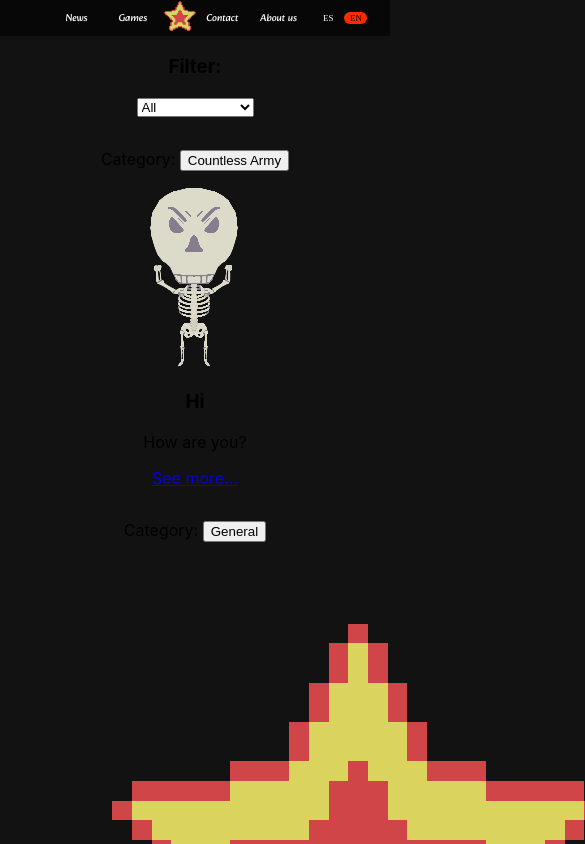
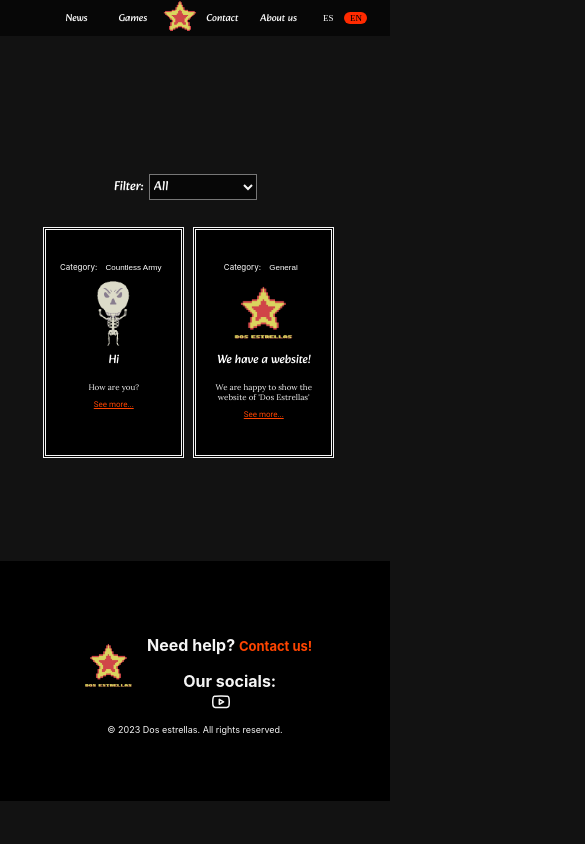
Before and after one commit to REVelazquez/Dos-estrellas, a React (Create React App) app in the folder client/: page /news in a window 390 px wide. Shown: the top 844 px of the page, 585 px wide, since content can reach past the window. Built offline with nearby package versions, Linux system fonts and the light colour scheme; some icons are missing.

Commit message:
Page news first responsive styles

```diff
--- a/client/src/components/extras/Footer/Footer.module.css
+++ b/client/src/components/extras/Footer/Footer.module.css
@@ -149,7 +149,7 @@
         background-color: black;
         margin: 0;
         padding: 0;
-        height: 10em;
+        height: 15em;
         width: 100%;
         bottom: 0;
         display: flex;
--- a/client/src/components/extras/Navbar/Navbar.module.css
+++ b/client/src/components/extras/Navbar/Navbar.module.css
@@ -160,7 +160,7 @@
     }
 
 }
-@media (min-width:360px) and (max-width:480px) {
+@media (min-width:361px) and (max-width:480px) {
     .nav{
         top: 0;
         position: sticky;
--- a/client/src/components/extras/NewsCards/NewsCards.module.css
+++ b/client/src/components/extras/NewsCards/NewsCards.module.css
@@ -5,10 +5,10 @@
     .section{
         width:12em;
         height:25em;
-        margin-Left:5em ;
-        border-Style:double;
-        border-Color:whitesmoke;
-        margin-Top:1em;
+        margin-left:5em ;
+        border-style:double;
+        border-color:whitesmoke;
+        margin-top:1em;
         color:whitesmoke;
         background-color: black;
     }
@@ -59,30 +59,31 @@
     font-weight: lighter;
 }
 }
+
 @media (max-width:360px) {
 
     .section{
-        width:150px;
-        height:250px;
-        margin-Left:2.5em ;
-        border-Style:double;
-        border-Color:whitesmoke;
-        margin-Top:10px;
+        width:85px;
+        height:155px;
+        margin-left:2.5em ;
+        border-style:double;
+        border-color:whitesmoke;
         color:whitesmoke;
         background-color: black;
+        margin-top: 1em;
     }
     .img{
-        height: 60px;
+        height: 30px;
         size: cover;
     }
 
     .category{
         color: white;
-        font-size: xx-small;
+        font-size: 5px;
     }
     .catBut{
         color: white;
-        font-size: xx-small;
+        font-size:5px;
         background-color: black;
         border-color: none;
         border-style: none;
@@ -92,28 +93,87 @@
     }
 
 .container{
-    margin-top: 0px;
-    margin-bottom: 0px;
+    margin-top:5px;
+    margin-bottom: 10px;
 }
 
 .tittle{
     color:white;
     margin-top: 0px;
     font-family: 'Alkatra';
-    font-size: small;
+    font-size: 8px;
     font-weight: 200;
 }
 
 .text{
     font-family: 'Lora';
-    font-size: xx-small;
+    font-size: 5px;
     font-weight:lighter;
 }
 
 .link{
     color: orangered;
     font-family: 'Roboto';
-    font-size: xx-small;
+    font-size: 5px;
     font-weight: lighter;
 }
 }
+
+@media (min-width:360px) and (max-width:480px) {
+
+    .section{
+        width:135px;
+        height:225px;
+        margin-left:2.5em ;
+        border-style:double;
+        border-color:whitesmoke;
+        color:whitesmoke;
+        background-color: black;
+        margin-top: 1em;
+    }
+    .img{
+        width: 65px;
+        size: cover;
+    }
+
+    .category{
+        color: white;
+        font-size: 8px;
+    }
+    .catBut{
+        color: white;
+        font-size:8px;
+        background-color: black;
+        border-color: none;
+        border-style: none;
+    }
+    .catBut:hover{
+        cursor: pointer;
+    }
+
+.container{
+    margin-top:5px;
+    margin-bottom: 10px;
+}
+
+.tittle{
+    color:white;
+    margin-top: 0px;
+    font-family: 'Alkatra';
+    font-size: 12px;
+    font-weight: 200;
+}
+
+.text{
+    font-family: 'Lora';
+    font-size: 8px;
+    font-weight:lighter;
+}
+
+.link{
+    color: orangered;
+    font-family: 'Roboto';
+    font-size: 8px;
+    font-weight: lighter;
+}
+}
--- a/client/src/components/views/Home/Home.module.css
+++ b/client/src/components/views/Home/Home.module.css
@@ -19,6 +19,7 @@
 
 @media (max-width:360px) {
     .container{
+        width: 95%;
         display: flex;
         flex-direction: column;
         align-items: center;
--- a/client/src/components/views/News/News.module.css
+++ b/client/src/components/views/News/News.module.css
@@ -40,9 +40,12 @@
 @media (max-width:360px) {
 
     .container{
+        margin-top: 15px;
         align-items: center;
         place-content: center;
         align-items: center;
+        width: 95%;
+        min-height: 275px;
     }
     .filterContainer{
         display: flex;
@@ -66,10 +69,49 @@
     }
     .newsContainer{
         display: grid;
-        grid-template-columns: repeat(2, 175px);
+        grid-template-columns: repeat(2, 100px);
         align-items: center;
         place-content: center;
         margin-bottom: 1em;
         margin-right: 4em;
     }
 }
+@media (min-width:360px) and (max-width:480px) {
+
+    .container{
+        margin-top: 40px;
+        align-items: center;
+        place-content: center;
+        align-items: center;
+        width: 95%;
+        min-height: 485px;
+    }
+    .filterContainer{
+        display: flex;
+        flex-direction: row;
+        align-items: center;
+        place-content: center;
+        margin: 0px;
+    }
+    .filterText{
+        color: white;
+        margin-right: 5px;
+        font-size: small;
+        font-family: 'Alkatra';
+        font-weight: 300;
+    }
+    .select{
+        background-color: rgb(7, 7, 7);
+        color: whitesmoke;
+        font-size: small;
+        font-family: 'Alkatra';
+    }
+    .newsContainer{
+        display: grid;
+        grid-template-columns: repeat(2, 150px);
+        align-items: center;
+        place-content: center;
+        margin-bottom: 1em;
+        margin-right: 4em;
+    }
+}
```
